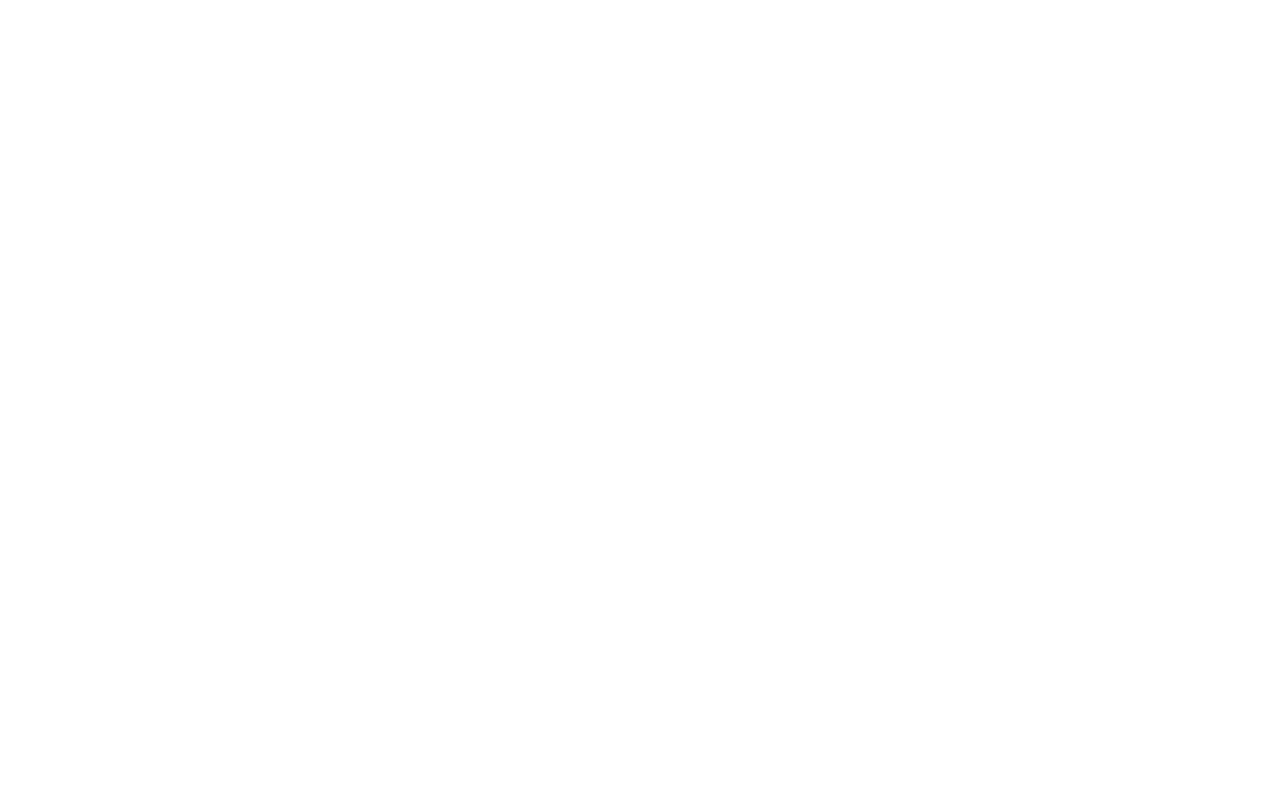
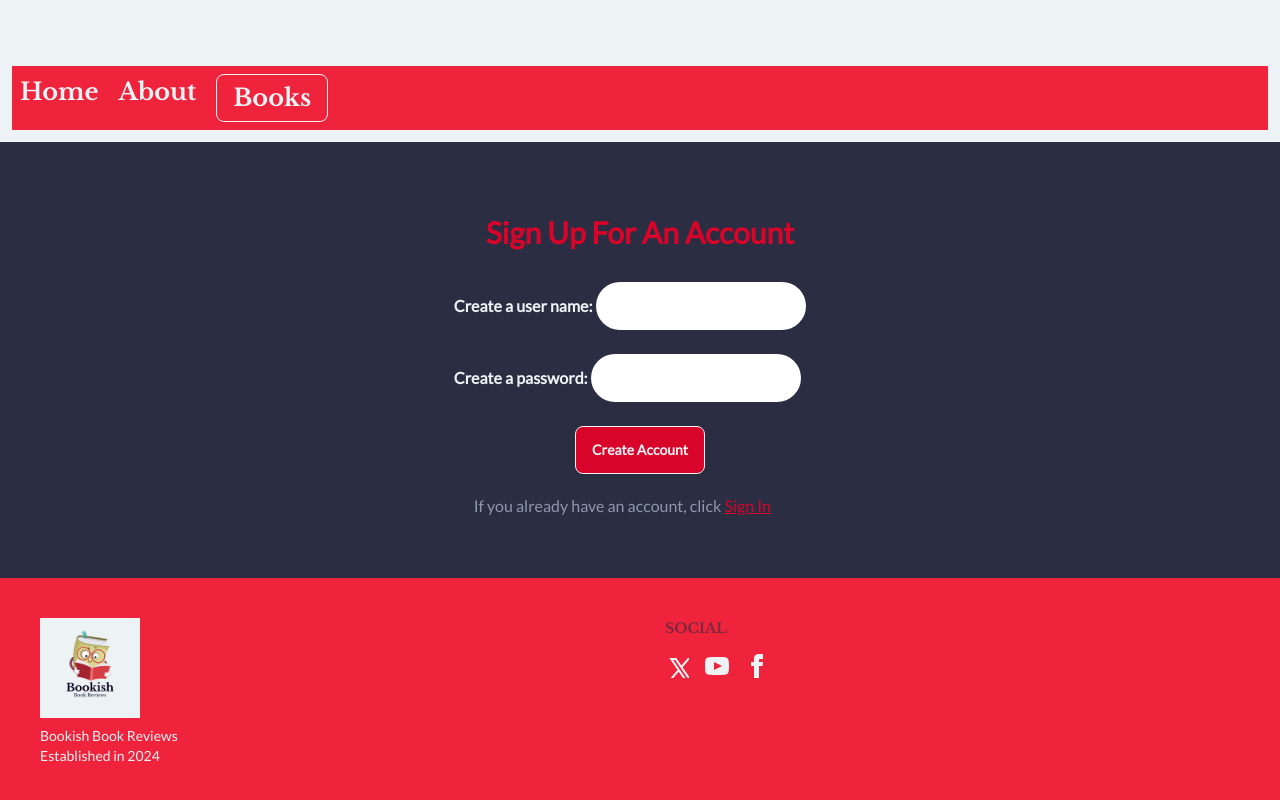
Before and after one commit to tiffanydbrown/Bookish, a React (Vite) app in the folder client/: page /sign in a window 1280 px wide. Before the commit this address had no page. Shown: the part 470-1270 px from the top of the page. Before the commit the page ends 800 px from the top, so only its background shows below. Built offline with nearby package versions, Linux system fonts and the light colour scheme.

Commit message:
Completed siign-up page and updated sign-up component from a model to a form.#4

```diff
--- a/client/src/App.tsx
+++ b/client/src/App.tsx
@@ -4,6 +4,7 @@
 import { ReviewPage } from './pages/Review';
 import { Post } from './pages/Post';
 import { Route, Routes } from 'react-router-dom';
+import { SignUp } from './pages/SignUp';
 
 export default function App() {
   return (
@@ -13,6 +14,7 @@
           <Route index element={<Home />} />
           <Route path="reviews" element={<ReviewPage />} />
           <Route path="post/:id" element={<Post />} />
+          <Route path="sign" element={<SignUp />} />
         </Route>
       </Routes>
     </div>
--- a/client/src/components/Carousel.tsx
+++ b/client/src/components/Carousel.tsx
@@ -1,6 +1,6 @@
 export function Carousel() {
   return (
-    <div className="carousel w-full">
+    <div className="carousel w-full pb-10">
       <div id="slide1" className="carousel-item relative w-full">
         <img
           src="https://daisyui.com/images/stock/photo-1625726411847-8cbb60cc71e6.jpg"
--- a/client/src/components/Footer.tsx
+++ b/client/src/components/Footer.tsx
@@ -1,7 +1,7 @@
 export function Footer() {
   return (
     <div>
-      <footer className="footer p-10 bg-cherry-red text-neutral-content">
+      <footer className="footer p-10 bg-cherry-red text-anti-flash-white">
         <aside>
           <img
             width="100"
--- a/client/src/components/ReviewRating.tsx
+++ b/client/src/components/ReviewRating.tsx
@@ -16,6 +16,8 @@
     <div key={star} className="rating p-3 mask mask-star-2 bg-yellow-300"></div>
   ));
   return (
-    <div className="flex flex-wrap flex-row justify-center">{starRating}</div>
+    <div className="flex flex-wrap flex-row pb-10 justify-center">
+      {starRating}
+    </div>
   );
 }
--- a/client/src/components/SignUp.tsx
+++ /dev/null
@@ -1,44 +0,0 @@
-export function SignUpComponent() {
-  return (
-    <div>
-      {/* Open the modal using document.getElementById('ID').showModal() method */}
-      {/* This Button code is for the sign in link in the header. */}
-      {/* <button
-        className="btn"
-        onClick={() => document.getElementById('my_modal_5').showModal()}>
-        Sign In / Sign Up
-      </button> */}
-      <dialog id="my_modal_5" className="modal modal-bottom sm:modal-middle">
-        <div className="modal-box">
-          <h3 className="font-bold text-lg">Sign Up For An Account</h3>
-          <label className="text-anti-flash-white">
-            Create a user name:{' '}
-            <input
-              type="text"
-              name="userName"
-              className="input input-ghost w-full max-w-xs"
-            />
-          </label>
-          <br />
-          <label className="text-anti-flash-white">
-            Create a password:{' '}
-            <input
-              type="text"
-              name="hashedPassword"
-              className="input input-ghost w-full max-w-xs"
-            />
-          </label>
-          <div className="modal-action">
-            <form method="dialog">
-              {/* if there is a button in form, it will close the modal */}
-              <button className="btn">Create Account</button>
-            </form>
-          </div>
-          <p>
-            If you already have an account, click <a>Sign In</a>
-          </p>
-        </div>
-      </dialog>
-    </div>
-  );
-}
--- /dev/null
+++ b/client/src/components/SignUpComponent.tsx
@@ -0,0 +1,35 @@
+export function SignUpComponent() {
+  return (
+    <div className="flex flex-col p-10">
+      <h3 className="font-bold text-3xl text-fire-engine-red p-8">
+        Sign Up For An Account
+      </h3>
+      <label className="text-anti-flash-white font-bold">
+        Create a user name:{' '}
+        <input
+          type="text"
+          className="form-input px-4 py-3 rounded-full text-space-cadet"></input>
+      </label>
+      <br />
+      <label className="text-anti-flash-white font-bold">
+        Create a password:{' '}
+        <input
+          type="password"
+          name="hashedPassword"
+          className="form-input px-4 py-3 rounded-full text-space-cadet"
+        />
+      </label>
+      <br />
+      <div className="flex justify-center">
+        <button className="btn bg-fire-engine-red text-anti-flash-white font-bold">
+          Create Account
+        </button>
+        <br />
+      </div>
+      <p className="text-cool-gray p-5">
+        If you already have an account, click{' '}
+        <a className="link text-fire-engine-red">Sign In</a>
+      </p>
+    </div>
+  );
+}
--- a/client/src/pages/Home.tsx
+++ b/client/src/pages/Home.tsx
@@ -3,7 +3,7 @@
 
 export function Home() {
   return (
-    <div className="bg-space-cadet">
+    <div className="bg-space-cadet pb-10">
       <Carousel />
       <ReviewSnippet />
     </div>
--- /dev/null
+++ b/client/src/pages/SignUp.tsx
@@ -0,0 +1,9 @@
+import { SignUpComponent } from '../components/SignUpComponent';
+
+export function SignUp() {
+  return (
+    <div className="flex bg-space-cadet justify-center">
+      <SignUpComponent />
+    </div>
+  );
+}
--- a/client/tailwind.config.js
+++ b/client/tailwind.config.js
@@ -20,5 +20,6 @@
   plugins: [
     // eslint-disable-next-line no-undef
     require('daisyui'),
+    '@tailwindcss/forms',
   ],
 };
```
Also changed, not shown: package.json (+4 -3 lines), 1 other file (tests, documents, lock files or other folders).
